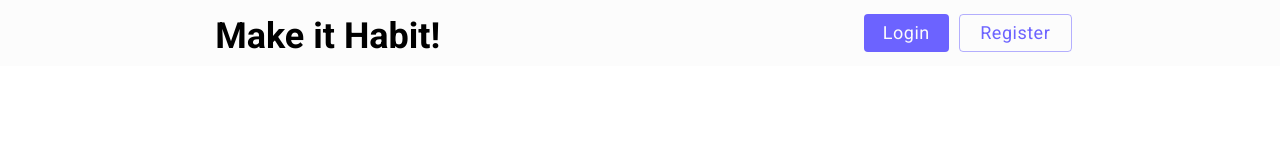
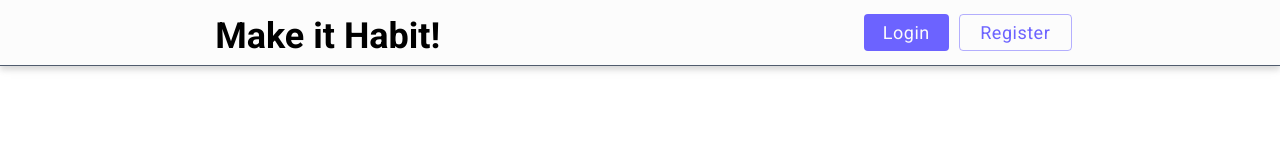
Before and after one commit to LucasGasque/gestao-habitos, a React (Create React App) app: page /login in a window 1280 px wide. Shown: the top 160 px of the page. Built offline with nearby package versions, Linux system fonts and the light colour scheme.

Commit message:
style: insrido box shadow do header

```diff
--- a/src/components/Header/style.js
+++ b/src/components/Header/style.js
@@ -7,6 +7,8 @@ export const Container = styled.div`
   flex-direction: row;
   align-items: center;
   justify-content: space-around;
+  border-bottom: 1px solid var(--grey);
+  box-shadow: 0px 4px 6px 0px rgba(196, 196, 196, 0.65);
 
   h1 {
     padding-top: 3px;
```
